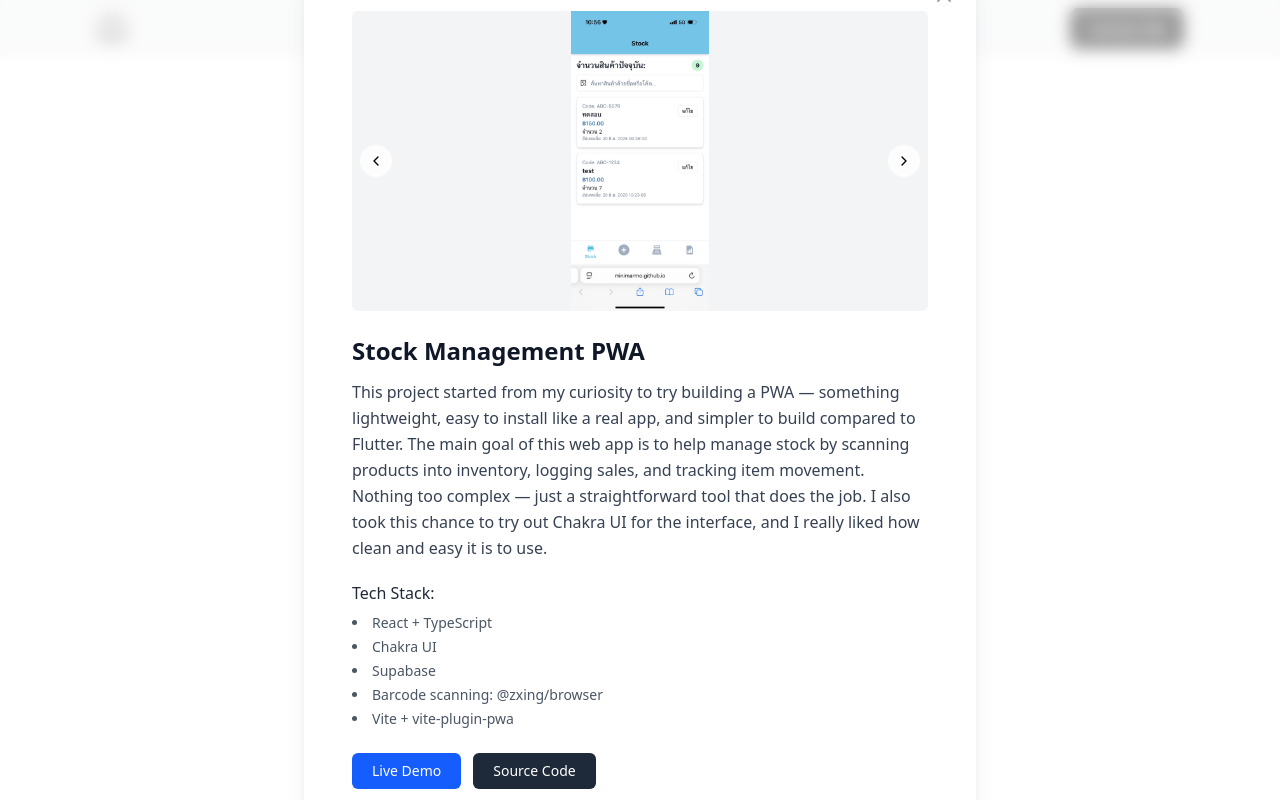
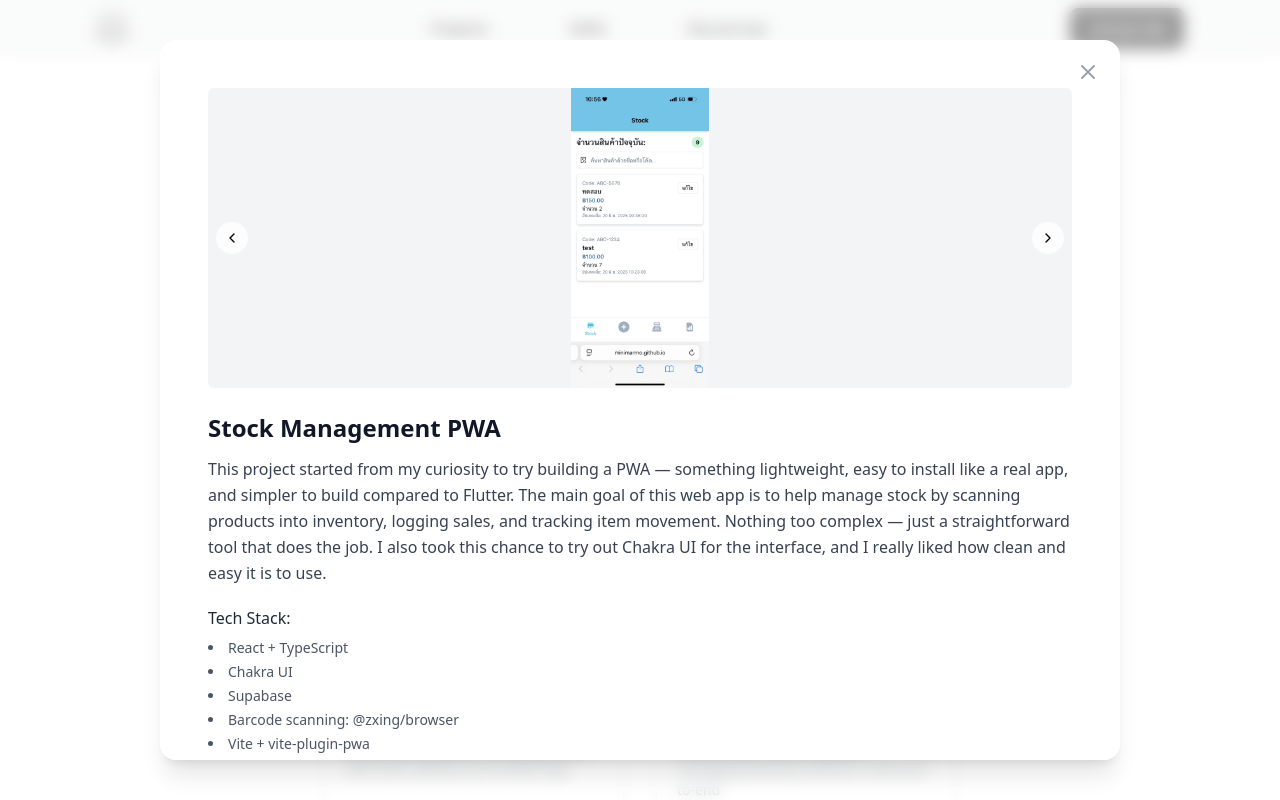
Before and after one commit to minimarmo/portfolio, a React (Vite) app: page / in a window 1280 px wide. Both pictures are taken after a click on the button 474 px from the left and 919 px from the top of the page. Shown: the part 519-1319 px from the top of the page. Built offline with nearby package versions, Linux system fonts and the light colour scheme.

Commit message:
modify project modal

```diff
--- a/src/components/ProjectModal.tsx
+++ b/src/components/ProjectModal.tsx
@@ -63,7 +63,7 @@
       onClick={onClose}
     >
       <div
-        className="relative w-[90%] max-w-2xl bg-white rounded-2xl p-6 lg:p-12 shadow-xl"
+        className="relative w-[75vw] h-[90vh] overflow-y-auto bg-white rounded-2xl p-6 lg:p-12 shadow-xl"
         onClick={(e) => e.stopPropagation()}
       >
         {/* Close Button */}
@@ -144,9 +144,19 @@
               href={project.sourceUrl}
               target="_blank"
               rel="noopener noreferrer"
+              className="px-5 py-2 bg-black text-white text-sm rounded-md hover:bg-gray-900 transition"
+            >
+              Source Code
+            </a>
+          )}
+          {project.prototypeUrl && (
+            <a
+              href={project.prototypeUrl}
+              target="_blank"
+              rel="noopener noreferrer"
               className="px-5 py-2 bg-gray-800 text-white text-sm rounded-md hover:bg-gray-900 transition"
             >
-              Source Code
+              Prototype
             </a>
           )}
         </div>
```
